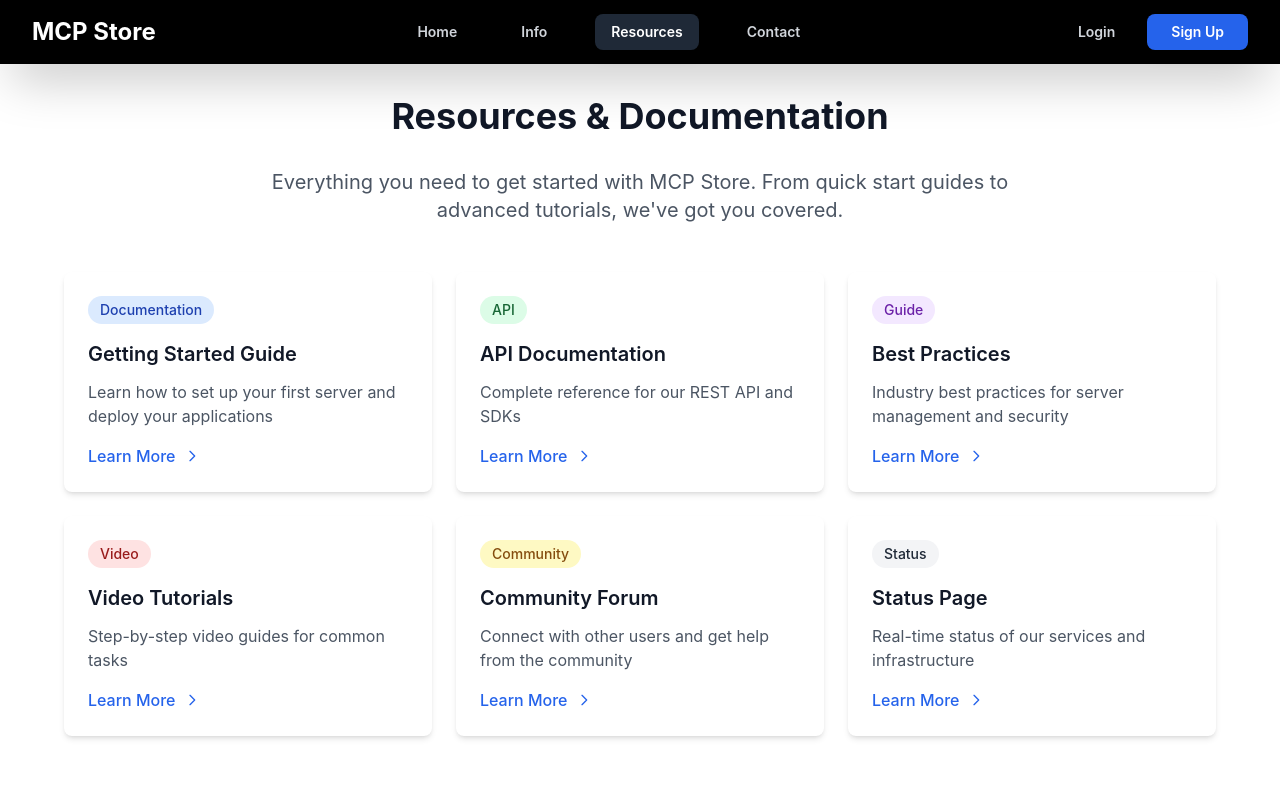
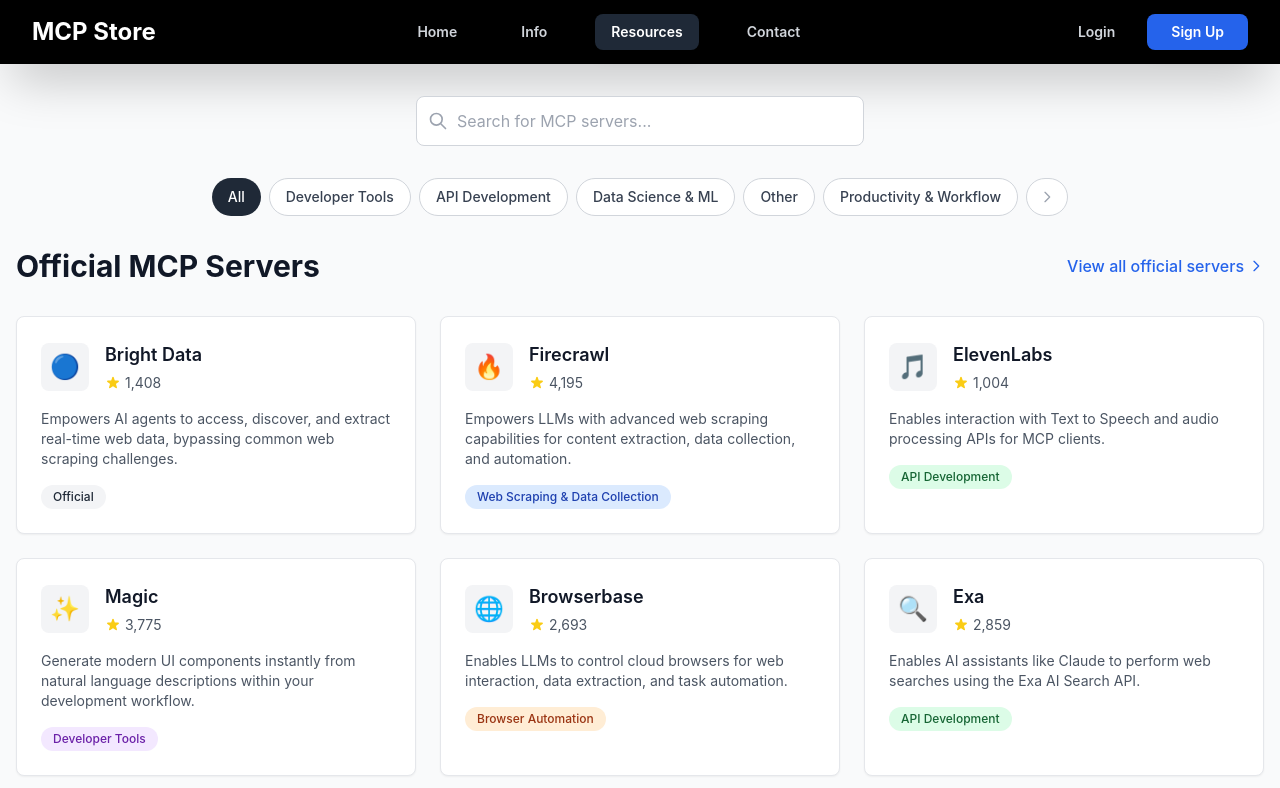
Before and after one commit to AaliyaanShaikh/Major-Project-MCP-store-, a React (Vite) app in the folder mcp-frontend/: page /resources in a window 1280 px wide. Shown: the top 788 px of the page. Built offline with nearby package versions, Linux system fonts and the light colour scheme.

Commit message:
resources page done

```diff
--- a/mcp-frontend/src/pages/Resources.jsx
+++ b/mcp-frontend/src/pages/Resources.jsx
@@ -1,108 +1,221 @@
+import { useState } from 'react'
+
 const Resources = () => {
-  const resources = [
+  const [searchQuery, setSearchQuery] = useState('')
+  const [selectedCategory, setSelectedCategory] = useState('All')
+
+  const categories = ['All', 'Developer Tools', 'API Development', 'Data Science & ML', 'Other', 'Productivity & Workflow']
+
+  const mcpServers = [
     {
-      title: "Getting Started Guide",
-      description: "Learn how to set up your first server and deploy your applications",
-      type: "Documentation",
-      link: "#"
+      id: 1,
+      name: "Bright Data",
+      logo: "🔵",
+      rating: 1408,
+      description: "Empowers AI agents to access, discover, and extract real-time web data, bypassing common web scraping challenges.",
+      tag: "Official",
+      category: "Data Science & ML"
     },
     {
-      title: "API Documentation",
-      description: "Complete reference for our REST API and SDKs",
-      type: "API",
-      link: "#"
+      id: 2,
+      name: "Firecrawl",
+      logo: "🔥",
+      rating: 4195,
+      description: "Empowers LLMs with advanced web scraping capabilities for content extraction, data collection, and automation.",
+      tag: "Web Scraping & Data Collection",
+      category: "Developer Tools"
     },
     {
-      title: "Best Practices",
-      description: "Industry best practices for server management and security",
-      type: "Guide",
-      link: "#"
+      id: 3,
+      name: "ElevenLabs",
+      logo: "🎵",
+      rating: 1004,
+      description: "Enables interaction with Text to Speech and audio processing APIs for MCP clients.",
+      tag: "API Development",
+      category: "API Development"
     },
     {
-      title: "Video Tutorials",
-      description: "Step-by-step video guides for common tasks",
-      type: "Video",
-      link: "#"
+      id: 4,
+      name: "Magic",
+      logo: "✨",
+      rating: 3775,
+      description: "Generate modern UI components instantly from natural language descriptions within your development workflow.",
+      tag: "Developer Tools",
+      category: "Developer Tools"
     },
     {
-      title: "Community Forum",
-      description: "Connect with other users and get help from the community",
-      type: "Community",
-      link: "#"
+      id: 5,
+      name: "Browserbase",
+      logo: "🌐",
+      rating: 2693,
+      description: "Enables LLMs to control cloud browsers for web interaction, data extraction, and task automation.",
+      tag: "Browser Automation",
+      category: "Developer Tools"
     },
     {
-      title: "Status Page",
-      description: "Real-time status of our services and infrastructure",
-      type: "Status",
-      link: "#"
+      id: 6,
+      name: "Exa",
+      logo: "🔍",
+      rating: 2859,
+      description: "Enables AI assistants like Claude to perform web searches using the Exa AI Search API.",
+      tag: "API Development",
+      category: "API Development"
+    },
+    {
+      id: 7,
+      name: "GitHub",
+      logo: "🐙",
+      rating: 5234,
+      description: "Integrate GitHub repositories, issues, and pull requests directly into your AI workflow.",
+      tag: "Developer Tools",
+      category: "Developer Tools"
+    },
+    {
+      id: 8,
+      name: "Notion",
+      logo: "📝",
+      rating: 1892,
+      description: "Connect your Notion workspace to AI agents for document management and knowledge retrieval.",
+      tag: "Productivity & Workflow",
+      category: "Productivity & Workflow"
+    },
+    {
+      id: 9,
+      name: "OpenAI",
+      logo: "🤖",
+      rating: 4567,
+      description: "Access OpenAI's latest models and APIs through MCP for enhanced AI capabilities.",
+      tag: "API Development",
+      category: "API Development"
     }
   ]
 
-  const getTypeColor = (type) => {
+  const filteredServers = mcpServers.filter(server => {
+    const matchesSearch = server.name.toLowerCase().includes(searchQuery.toLowerCase()) ||
+                         server.description.toLowerCase().includes(searchQuery.toLowerCase())
+    const matchesCategory = selectedCategory === 'All' || server.category === selectedCategory
+    return matchesSearch && matchesCategory
+  })
+
+  const getTagColor = (tag) => {
     const colors = {
-      Documentation: 'bg-blue-100 text-blue-800',
-      API: 'bg-green-100 text-green-800',
-      Guide: 'bg-purple-100 text-purple-800',
-      Video: 'bg-red-100 text-red-800',
-      Community: 'bg-yellow-100 text-yellow-800',
-      Status: 'bg-gray-100 text-gray-800'
+      'Official': 'bg-gray-100 text-gray-800',
+      'Web Scraping & Data Collection': 'bg-blue-100 text-blue-800',
+      'API Development': 'bg-green-100 text-green-800',
+      'Developer Tools': 'bg-purple-100 text-purple-800',
+      'Browser Automation': 'bg-orange-100 text-orange-800',
+      'Productivity & Workflow': 'bg-pink-100 text-pink-800'
     }
-    return colors[type] || 'bg-gray-100 text-gray-800'
+    return colors[tag] || 'bg-gray-100 text-gray-800'
   }
 
   return (
-    <div className="container mx-auto px-4 py-8">
-      <div className="max-w-6xl mx-auto">
-        <h1 className="text-4xl font-bold text-gray-900 mb-8 text-center">
-          Resources & Documentation
-        </h1>
+    <div className="min-h-screen bg-gray-50">
+      <div className="container mx-auto px-4 py-8">
+        <div className="max-w-7xl mx-auto">
+          {/* Search Bar */}
+          <div className="flex justify-center mb-8">
+            <div className="relative w-full max-w-md">
+              <div className="absolute inset-y-0 left-0 pl-3 flex items-center pointer-events-none">
+                <svg className="h-5 w-5 text-gray-400" fill="none" stroke="currentColor" viewBox="0 0 24 24">
+                  <path strokeLinecap="round" strokeLinejoin="round" strokeWidth={2} d="M21 21l-6-6m2-5a7 7 0 11-14 0 7 7 0 0114 0z" />
+                </svg>
+              </div>
+              <input
+                type="text"
+                placeholder="Search for MCP servers..."
+                value={searchQuery}
+                onChange={(e) => setSearchQuery(e.target.value)}
+                className="w-full pl-10 pr-4 py-3 border border-gray-300 rounded-lg focus:ring-2 focus:ring-blue-500 focus:border-transparent"
+              />
+            </div>
+          </div>
 
-        <p className="text-xl text-gray-600 mb-12 text-center max-w-3xl mx-auto">
-          Everything you need to get started with MCP Store. From quick start guides
-          to advanced tutorials, we've got you covered.
-        </p>
+          {/* Category Filters */}
+          <div className="flex flex-wrap justify-center gap-2 mb-8">
+            {categories.map((category) => (
+              <button
+                key={category}
+                onClick={() => setSelectedCategory(category)}
+                className={`px-4 py-2 rounded-full text-sm font-medium transition-colors ${
+                  selectedCategory === category
+                    ? 'bg-gray-800 text-white'
+                    : 'bg-white text-gray-700 border border-gray-300 hover:bg-gray-50'
+                }`}
+              >
+                {category}
+              </button>
+            ))}
+            <button className="px-3 py-2 rounded-full bg-white text-gray-400 border border-gray-300 hover:bg-gray-50">
+              <svg className="w-4 h-4" fill="none" stroke="currentColor" viewBox="0 0 24 24">
+                <path strokeLinecap="round" strokeLinejoin="round" strokeWidth={2} d="M9 5l7 7-7 7" />
+              </svg>
+            </button>
+          </div>
 
-        <div className="grid md:grid-cols-2 lg:grid-cols-3 gap-6">
-          {resources.map((resource, index) => (
-            <div key={index} className="bg-white rounded-lg shadow-md p-6 hover:shadow-lg transition-shadow">
-              <div className="flex items-center justify-between mb-4">
-                <span className={`px-3 py-1 rounded-full text-sm font-medium ${getTypeColor(resource.type)}`}>
-                  {resource.type}
-                </span>
+          {/* Header Section */}
+          <div className="flex justify-between items-center mb-8">
+            <h1 className="text-3xl font-bold text-gray-900">Official MCP Servers</h1>
+            <button className="flex items-center text-blue-600 hover:text-blue-800 font-medium">
+              View all official servers
+              <svg className="ml-1 w-4 h-4" fill="none" stroke="currentColor" viewBox="0 0 24 24">
+                <path strokeLinecap="round" strokeLinejoin="round" strokeWidth={2} d="M9 5l7 7-7 7" />
+              </svg>
+            </button>
+          </div>
+
+          {/* Server Cards Grid */}
+          <div className="grid md:grid-cols-2 lg:grid-cols-3 gap-6">
+            {filteredServers.map((server) => (
+              <div key={server.id} className="bg-white rounded-lg shadow-sm border border-gray-200 p-6 hover:shadow-md transition-shadow">
+                {/* Logo */}
+                <div className="flex items-center mb-4">
+                  <div className="w-12 h-12 bg-gray-100 rounded-lg flex items-center justify-center text-2xl mr-4">
+                    {server.logo}
+                  </div>
+                  <div className="flex-1">
+                    <h3 className="text-lg font-semibold text-gray-900">{server.name}</h3>
+                    <div className="flex items-center mt-1">
+                      <svg className="w-4 h-4 text-yellow-400 mr-1" fill="currentColor" viewBox="0 0 20 20">
+                        <path d="M9.049 2.927c.3-.921 1.603-.921 1.902 0l1.07 3.292a1 1 0 00.95.69h3.462c.969 0 1.371 1.24.588 1.81l-2.8 2.034a1 1 0 00-.364 1.118l1.07 3.292c.3.921-.755 1.688-1.54 1.118l-2.8-2.034a1 1 0 00-1.175 0l-2.8 2.034c-.784.57-1.838-.197-1.539-1.118l1.07-3.292a1 1 0 00-.364-1.118L2.98 8.72c-.783-.57-.38-1.81.588-1.81h3.461a1 1 0 00.951-.69l1.07-3.292z" />
+                      </svg>
+                      <span className="text-sm text-gray-600">{server.rating.toLocaleString()}</span>
+                    </div>
+                  </div>
+                </div>
+
+                {/* Description */}
+                <p className="text-gray-600 text-sm mb-4 line-clamp-3">
+                  {server.description}
+                </p>
+
+                {/* Tag */}
+                <div className="flex justify-between items-center">
+                  <span className={`px-3 py-1 rounded-full text-xs font-medium ${getTagColor(server.tag)}`}>
+                    {server.tag}
+                  </span>
+                </div>
               </div>
+            ))}
+          </div>
 
-              <h3 className="text-xl font-semibold text-gray-900 mb-3">
-                {resource.title}
-              </h3>
+          {/* No Results */}
+          {filteredServers.length === 0 && (
+            <div className="text-center py-12">
+              <div className="text-gray-400 text-6xl mb-4">🔍</div>
+              <h3 className="text-xl font-semibold text-gray-900 mb-2">No servers found</h3>
+              <p className="text-gray-600">Try adjusting your search or filter criteria</p>
+            </div>
+          )}
 
-              <p className="text-gray-600 mb-4">
-                {resource.description}
-              </p>
-
-              <a
-                href={resource.link}
-                className="inline-flex items-center text-blue-600 hover:text-blue-800 font-medium"
-              >
-                Learn More
-                <svg className="ml-2 w-4 h-4" fill="none" stroke="currentColor" viewBox="0 0 24 24">
-                  <path strokeLinecap="round" strokeLinejoin="round" strokeWidth={2} d="M9 5l7 7-7 7" />
-                </svg>
-              </a>
+          {/* Load More Button */}
+          {filteredServers.length > 0 && (
+            <div className="text-center mt-12">
+              <button className="bg-white border border-gray-300 text-gray-700 px-6 py-3 rounded-lg hover:bg-gray-50 transition-colors">
+                Load More Servers
+              </button>
             </div>
-          ))}
-        </div>
-
-        <div className="mt-12 text-center">
-          <h2 className="text-2xl font-semibold text-gray-900 mb-4">Need More Help?</h2>
-          <p className="text-gray-600 mb-6">
-            Can't find what you're looking for? Our support team is here to help.
-          </p>
-          <a
-            href="/contact"
-            className="inline-flex items-center bg-blue-600 text-white px-6 py-3 rounded-lg hover:bg-blue-700 transition-colors"
-          >
-            Contact Support
-          </a>
+          )}
         </div>
       </div>
     </div>
```
Also changed, not shown: mcp-frontend/src/components/Footer.jsx (+4 -4 lines).
